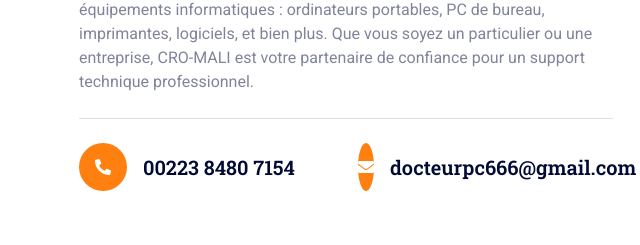
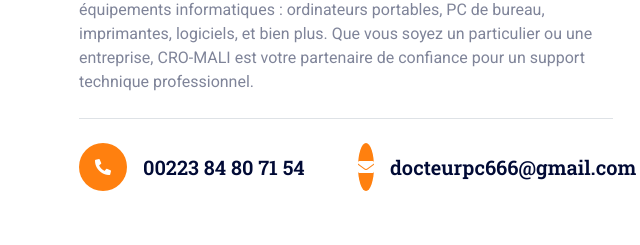
Before and after one commit to docteurpc666/CRO-MALI, a website with bundled scripts: page index.html in a window 1280 px wide. Shown: the part 1488-1733 px from the top of the page, 3-643 px from the left. Built offline with nearby package versions, Linux system fonts and the light colour scheme; files whose address does not match are found by name.

Commit message:
Description des modifications

```diff
--- a/index.html
+++ b/index.html
@@ -179,7 +179,7 @@
                                     <div class="btn-lg-square bg-primary rounded-circle me-3">
                                         <i class="fa fa-phone-alt text-white"></i>
                                     </div>
-                                    <h5 class="mb-0">00223 8480 7154</h5> <!-- Remplace par ton numéro -->
+                                    <h5 class="mb-0">00223 84 80 71 54</h5> <!-- Remplace par ton numéro -->
                                 </div>
                             </div>
                             <div class="col-sm-6">
```
